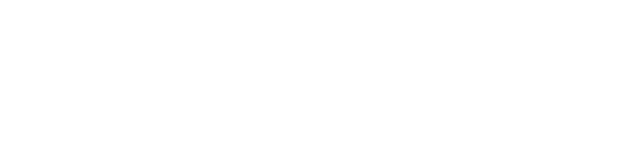
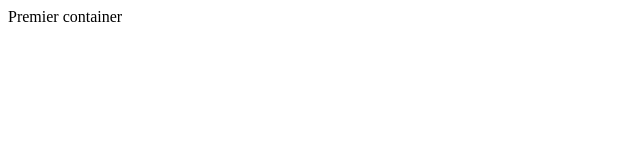
Before and after one commit to niwowe/test-repo, a plain HTML site: page index.html in a window 1280 px wide. Shown: the whole page, without its empty margins (0-640 px from the left). Drawn offline with Linux system fonts and the light colour scheme.

Commit message:
Deuxieme commit

```diff
--- a/index.html
+++ b/index.html
@@ -6,6 +6,9 @@
     <title>GIT Introduction</title>
 </head>
 <body>
+    <div class="container">
+        Premier container
+    </div>
 
 </body>
 </html>
```
